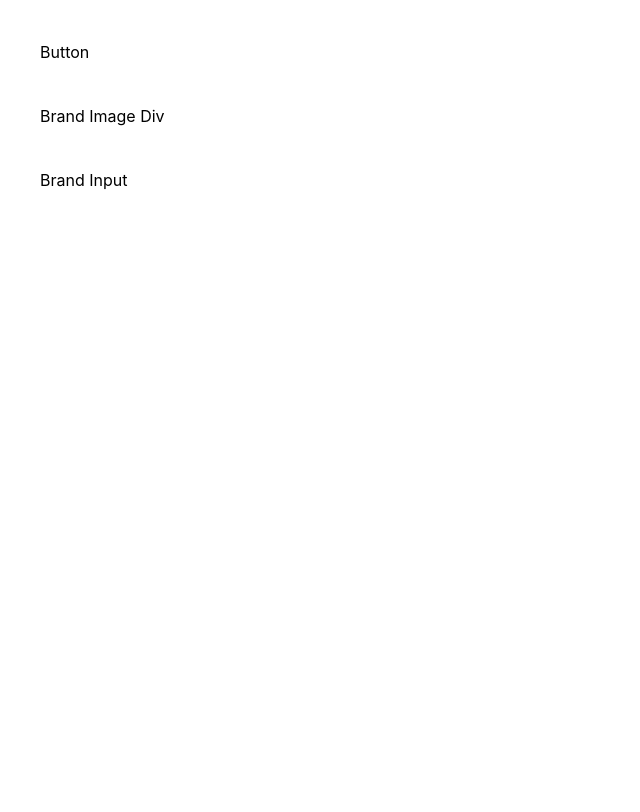
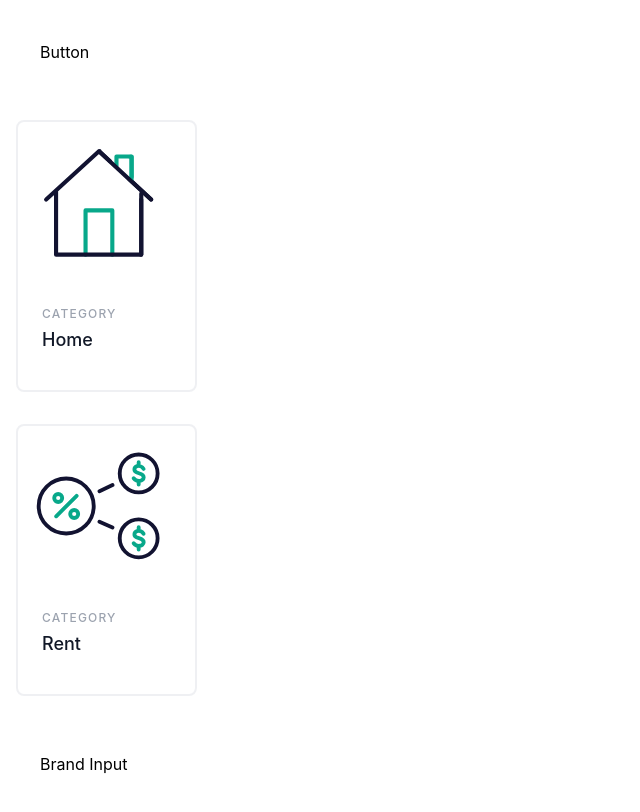
Before and after one commit to JabezSanjay/cher-app, a React (Create React App) app: page / in a window 1280 px wide. Shown: the top 812 px of the page, without its empty margins (0-640 px from the left). Built offline with nearby package versions, Linux system fonts and the light colour scheme.

Commit message:
Completed Brand Image Div

```diff
--- a/src/App.js
+++ b/src/App.js
@@ -2,6 +2,8 @@ import React from "react";
 import BrandButton from "./Components/BrandButton";
 import BrandImageDiv from "./Components/BrandImageDiv";
 import BrandInput from "./Components/BrandInput";
+import HomeOutline from "./assets/images/home.svg";
+import RentOutline from "./assets/images/rent.svg";
 
 const App = () => {
   return (
@@ -9,8 +11,9 @@ const App = () => {
       <div className="m-10">
         <BrandButton />
       </div>
-      <div className="m-10">
-        <BrandImageDiv />
+      <div>
+        <BrandImageDiv name="Home" value="home" image={HomeOutline} />
+        <BrandImageDiv name="Rent" value="rent" image={RentOutline} />
       </div>
       <div className="m-10">
         <BrandInput />
--- a/src/Components/BrandImageDiv/index.js
+++ b/src/Components/BrandImageDiv/index.js
@@ -1,7 +1,31 @@
 import React from "react";
 
-const BrandImageDiv = () => {
-  return <div>Brand Image Div</div>;
+const BrandImageDiv = ({ name, value, image }) => {
+  const returnValueOfImageDiv = () => {
+    //pass the value to backend instead of console log
+    console.log(value);
+  };
+
+  return (
+    <div className="hover:border-purple-800" onClick={returnValueOfImageDiv}>
+      <div class="p-4 md:w-1/6">
+        <div
+          class={`h-full border-2 hover:border-purple-800
+          cursor-pointer border-opacity-60 rounded-lg overflow-hidden`}
+        >
+          <img class="object-cover object-center w-40" src={image} alt="blog" />
+          <div class="p-6">
+            <h2 class="tracking-widest text-xs title-font font-medium text-gray-400 mb-1">
+              CATEGORY
+            </h2>
+            <h1 class="title-font text-lg font-medium text-gray-900 mb-3">
+              {name}
+            </h1>
+          </div>
+        </div>
+      </div>
+    </div>
+  );
 };
 
 export default BrandImageDiv;
```
Also changed, not shown: src/assets/images/home.svg (added), src/assets/images/rent.svg (added).
